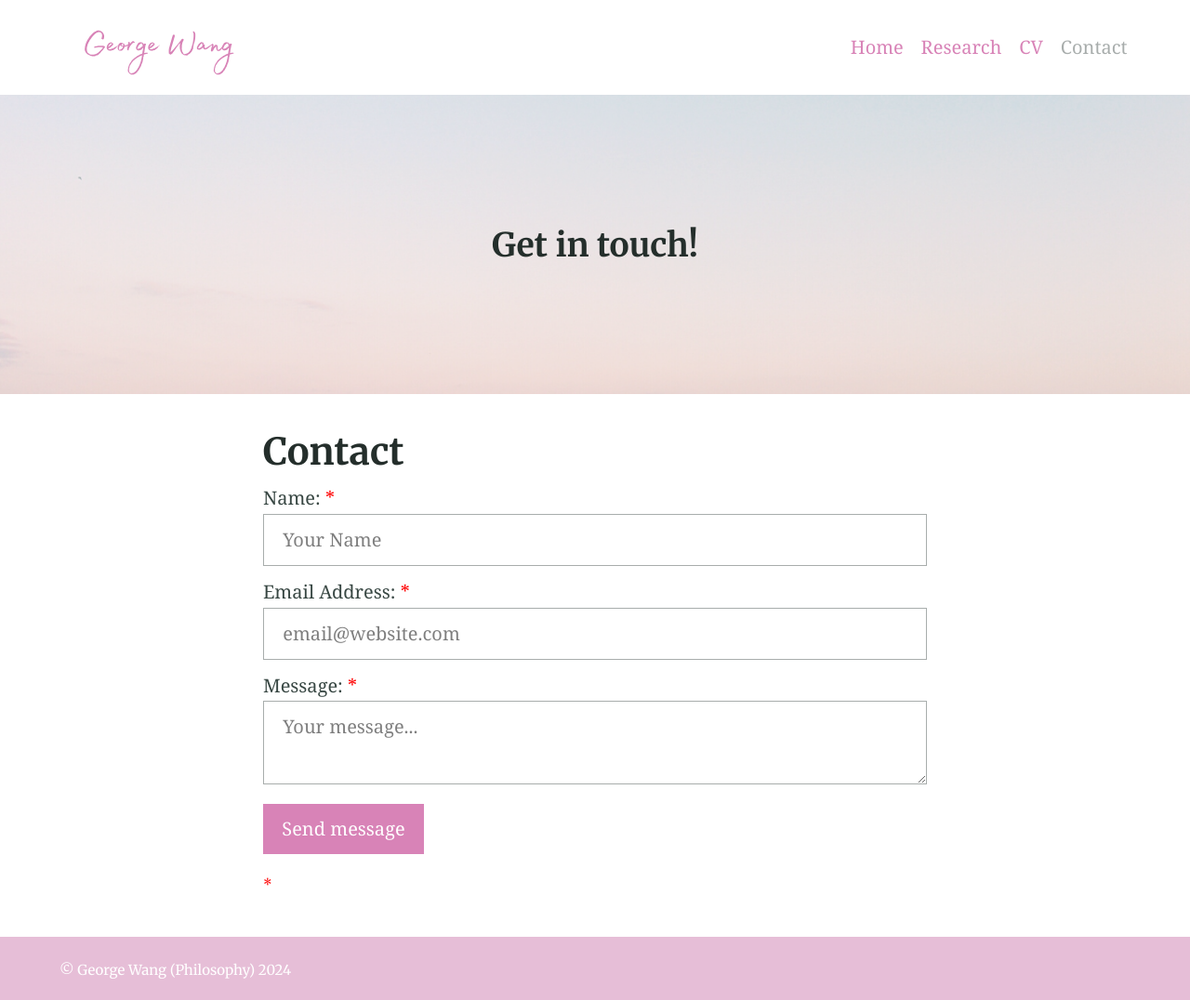
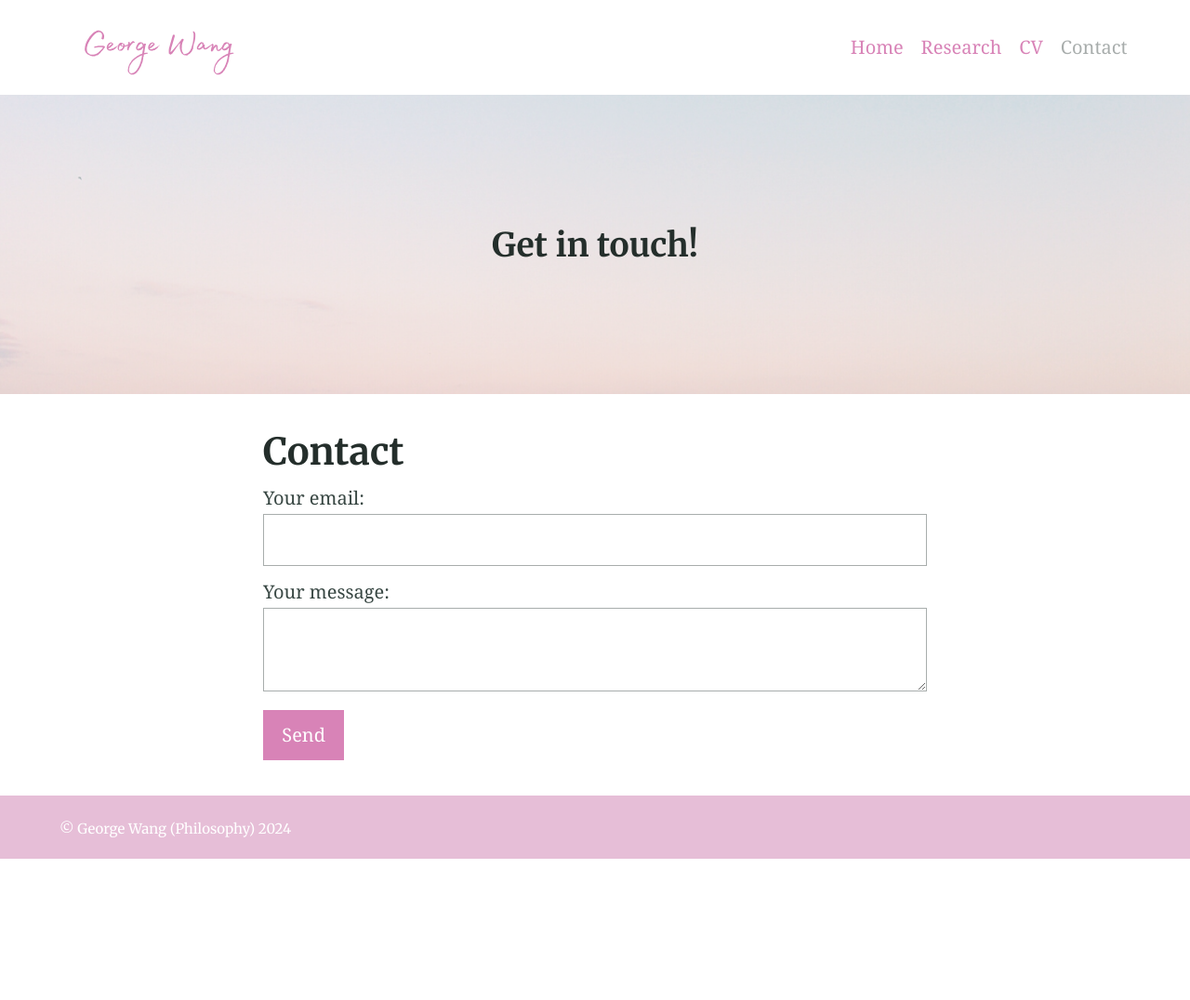
Before and after one commit to GWDZ-true/georgewangdz, a Jekyll site: the page built from contact.md, in a window 1280 px wide. Shown: the whole page at 93% size. Built offline with Jekyll 4.4.1, drawn with Linux system fonts in a browser that asks for light colours; after the commit the page ends 924 px from its top, so only the background shows below that.

Commit message:
Update contact.md

```diff
--- a/contact.md
+++ b/contact.md
@@ -3,7 +3,20 @@ title: Contact
 feature_text: |
   ## Get in touch!
 feature_image: "/assets/photos/sky3.png"
-# excerpt: "A demo of Markdown and HTML includes"
 aside: false
 ---
-{% include site-form.html %}
+<form
+  action="https://formspree.io/f/xvgpjvln"
+  method="POST"
+>
+  <label>
+    Your email:
+    <input type="email" name="email">
+  </label>
+  <label>
+    Your message:
+    <textarea name="message"></textarea>
+  </label>
+  <!-- your other form fields go here -->
+  <button type="submit">Send</button>
+</form>
```
